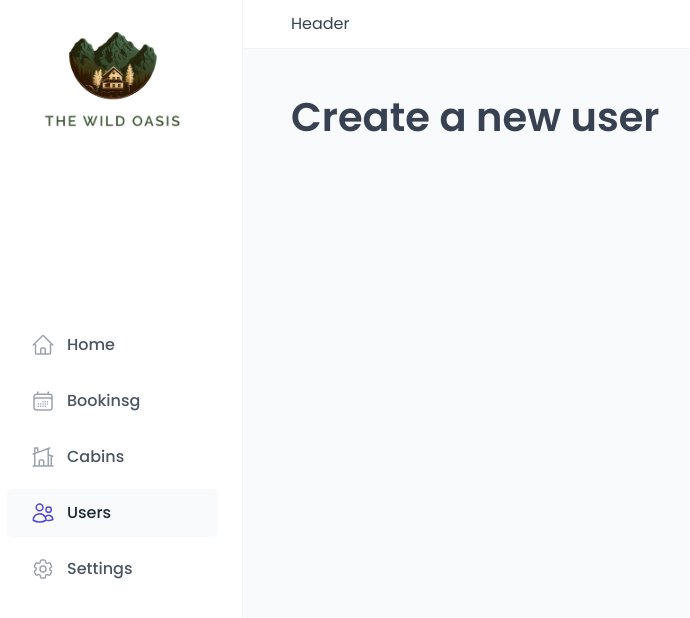
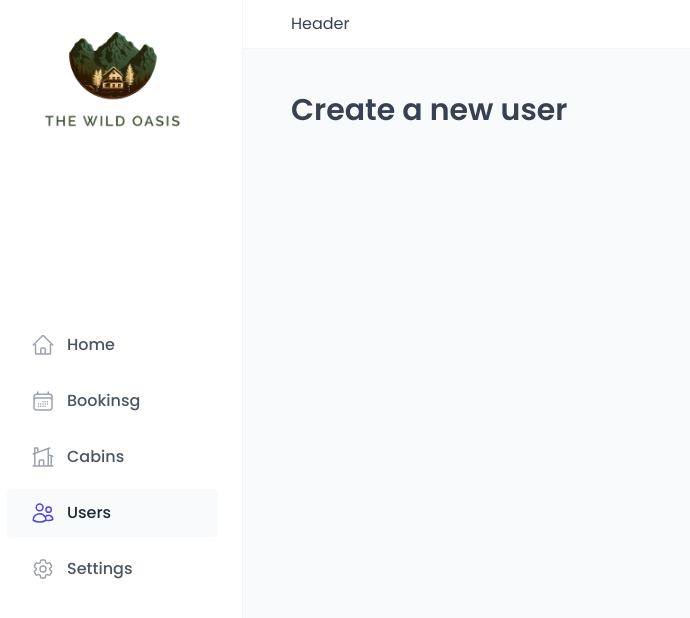
Before and after one commit to NouranAlSharawneh/theWildOasis, a React (Vite) app: page /users in a window 1280 px wide. Shown: the top 618 px of the page, without its empty margins (17-707 px from the left). Built offline with nearby package versions, Linux system fonts and the light colour scheme; no server answers; a web font is replaced by a local one.

Commit message:
deleting a cabin

```diff
--- a/package.json
+++ b/package.json
@@ -16,6 +16,7 @@
     "date-fns": "^4.1.0",
     "react": "^18.3.1",
     "react-dom": "^18.3.1",
+    "react-hot-toast": "^2.5.1",
     "react-icons": "^5.4.0",
     "react-router-dom": "^7.1.3",
     "styled-components": "^6.1.14"
--- a/src/App.jsx
+++ b/src/App.jsx
@@ -13,6 +13,7 @@ import NewUsers from "./pages/Users.jsx";
 import Settings from "./pages/Settings.jsx";
 import Account from "./pages/Account.jsx";
 import PageNotFound from "./pages/PageNotFound.jsx";
+import { Toaster } from "react-hot-toast";
 
 // creating the clint / sets the cache behind the scenes
 const queryClint = new QueryClient({
@@ -45,6 +46,26 @@ const App = () => {
           <Route path="*" element={<PageNotFound />} />
         </Routes>
       </BrowserRouter>
+      <Toaster
+        position="top-center"
+        gutter={12}
+        containerStyle={{ margin: "8px" }}
+        toastOptions={{
+          success: {
+            duration: 3000,
+          },
+          error: {
+            duration: 5000,
+          },
+          style: {
+            fontSize: "16px",
+            maxWidth: "500px",
+            padding: "16px 24px",
+            backgroundColor: "var(--color-grey-0)",
+            color: "var(--color-grey-700)",
+          },
+        }}
+      />
     </QueryClientProvider>
   );
 };
--- a/src/features/cabins/CabinRow.jsx
+++ b/src/features/cabins/CabinRow.jsx
@@ -1,5 +1,8 @@
 import styled from "styled-components";
 import { formatCurrency } from "../../utils/helpers.js";
+import { useMutation, useQueryClient } from "@tanstack/react-query";
+import { deleteCabin } from "../../services/apiCabins.js";
+import toast from "react-hot-toast";
 
 const TableRow = styled.div`
   display: grid;
@@ -41,6 +44,18 @@ const Discount = styled.div`
 `;
 
 export const CabinRow = ({ cabin }) => {
+  const queryClinet = useQueryClient();
+  const { isPending, mutate } = useMutation({
+    mutationFn: (id) => deleteCabin(id),
+    onSuccess: () => {
+      toast.success("Cabin successfully deleted");
+      queryClinet.invalidateQueries({ queryKey: ["cabin"] });
+    },
+    onError: (err) => {
+      toast.error(err.message);
+    },
+  });
+
   return (
     <TableRow role="row">
       <Img src={cabin.image} />
@@ -50,7 +65,9 @@ export const CabinRow = ({ cabin }) => {
       {formatCurrency(cabin.discount) ? (
         <Discount>{formatCurrency(cabin.discount)}</Discount>
       ) : null}
-      <button>Delete</button>
+      <button onClick={() => mutate(cabin.id)} disabled={isPending}>
+        Delete
+      </button>
     </TableRow>
   );
 };
--- a/src/services/apiCabins.js
+++ b/src/services/apiCabins.js
@@ -4,9 +4,18 @@ export const getCabins = async () => {
   const { data, error } = await supabase.from("cabins").select("*");
 
   if (error) {
-    console.error(error);
     throw new Error("Cabins API couldnt be loaded");
   }
 
   return data;
 };
+
+export const deleteCabin = async (id) => {
+  const { data, error } = await supabase.from("cabins").delete().eq("id", id);
+
+  if (error) {
+    throw new Error("Cabin could not be deleted");
+  }
+
+  return data;
+};
--- a/src/ui/AppLayout.jsx
+++ b/src/ui/AppLayout.jsx
@@ -15,13 +15,22 @@ const Main = styled.main`
   padding: 4rem 4.8rem 6.4rem;
 `;
 
+const Container = styled.div`
+  max-width: 120rem;
+  margin: 0 auto;
+  display: grid;
+  gap: 3.2rem;
+`;
+
 const AppLayout = () => {
   return (
     <StyledAppLayout>
       <Header />
       <Sidebar />
       <Main>
-        <Outlet />
+        <Container>
+          <Outlet />
+        </Container>
       </Main>
     </StyledAppLayout>
   );
--- a/src/ui/Heading.jsx
+++ b/src/ui/Heading.jsx
@@ -2,13 +2,14 @@ import styled, { css } from "styled-components";
 
 // const test = css`
 //   text-align: center;
+//   ${10 > 5 && "background-color: yellow"}
 // `;
 
 const Heading = styled.h1`
   ${(props) =>
     props.as === "h1" &&
     css`
-      font-size: 4rem;
+      font-size: 3rem;
       font-weight: 600;
     `}
 
@@ -19,14 +20,14 @@ const Heading = styled.h1`
       font-weight: 600;
     `}
 
-  ${(props) =>
+    ${(props) =>
     props.as === "h3" &&
     css`
       font-size: 2rem;
       font-weight: 500;
     `}
 
-  line-height: 1.4
+  line-height: 1.4;
 `;
 
 export default Heading;
```
Also changed, not shown: 1 other file (tests, documents, lock files or other folders).
